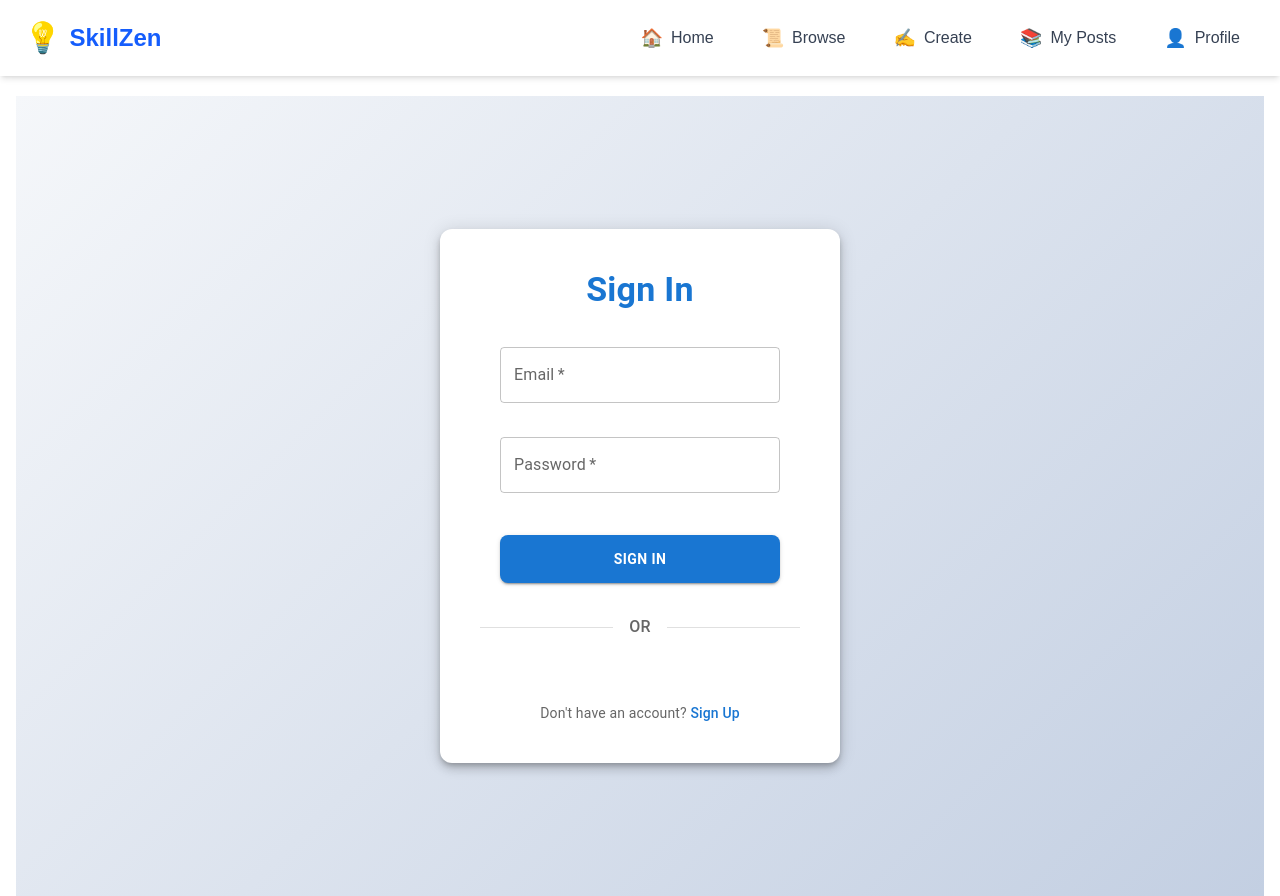
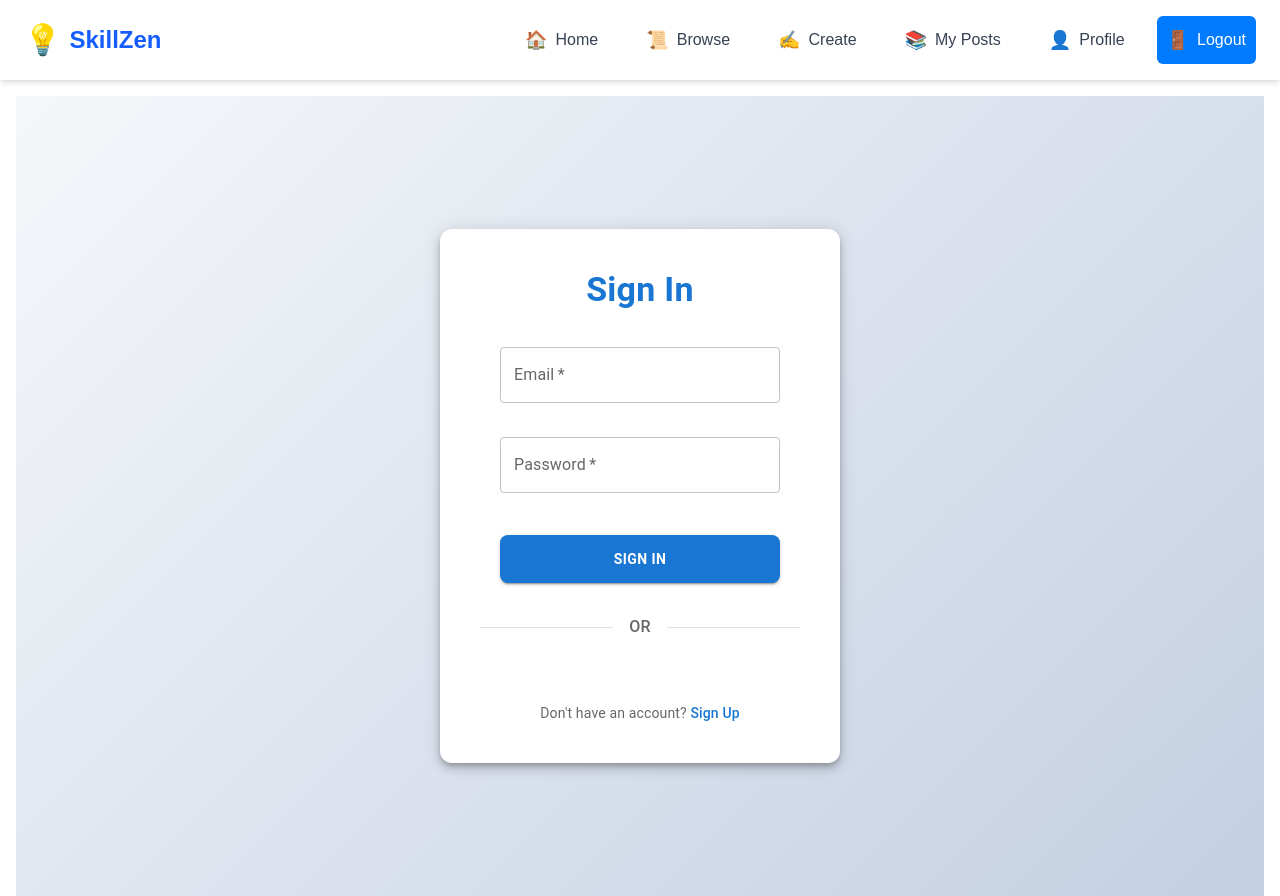
Before and after one commit to RuchiraDasanayake/skillshare-webapp, a React (Vite) app in the folder skillshare-frontend/: page /login in a window 1280 px wide. Built offline with nearby package versions, Linux system fonts and the light colour scheme; no server answers; sample sign-in values are in the browser's storage.

Commit message:
Added Logout!!

```diff
--- a/skillshare-frontend/src/components/Authentication/auth.tsx
+++ b/skillshare-frontend/src/components/Authentication/auth.tsx
@@ -19,6 +19,11 @@ export const removeAuthToken = (): void => {
 export const isAuthenticated = (): boolean => {
   return !!getAuthToken();
 };
+export const logout = () => {
+  localStorage.removeItem('token');
+  sessionStorage.removeItem('userId');
+};
+
 
 // JWT token decoding
 export const decodeToken = (token?: string): any => {
--- a/skillshare-frontend/src/components/Navigation/NavBar.tsx
+++ b/skillshare-frontend/src/components/Navigation/NavBar.tsx
@@ -1,9 +1,11 @@
 import React from "react";
-import { Link, useLocation } from "react-router-dom";
+import { Link, useLocation, useNavigate } from "react-router-dom";
 import { motion } from "framer-motion";
+import { isAuthenticated, logout } from "../Authentication/auth"; // adjust the path if needed
 
 const Navbar: React.FC = () => {
   const location = useLocation();
+  const navigate = useNavigate();
 
   const navItems = [
     { path: "/", icon: "🏠", text: "Home" },
@@ -12,6 +14,11 @@ const Navbar: React.FC = () => {
     { path: "/my-posts", icon: "📚", text: "My Posts" },
     { path: "/profile", icon: "👤", text: "Profile" },
   ];
+
+  const handleLogout = () => {
+    logout();
+    navigate("/login");
+  };
 
   return (
     <motion.nav
@@ -31,7 +38,7 @@ const Navbar: React.FC = () => {
         </Link>
 
         {/* Navigation Links */}
-        <ul className="flex space-x-4">
+        <ul className="flex space-x-4 items-center">
           {navItems.map(({ path, icon, text }) => {
             const isActive = location.pathname === path;
 
@@ -55,6 +62,19 @@ const Navbar: React.FC = () => {
               </motion.li>
             );
           })}
+
+          {/* ✅ Logout Button (if authenticated) */}
+          {isAuthenticated() && (
+            <motion.li whileHover={{ scale: 1.08 }} whileTap={{ scale: 0.95 }}>
+              <button
+                onClick={handleLogout}
+                className="flex items-center space-x-2 px-4 py-2 rounded-md bg-red-100 text-red-700 hover:bg-red-200 transition duration-200 font-medium"
+              >
+                <span className="text-lg">🚪</span>
+                <span>Logout</span>
+              </button>
+            </motion.li>
+          )}
         </ul>
       </div>
     </motion.nav>
```
